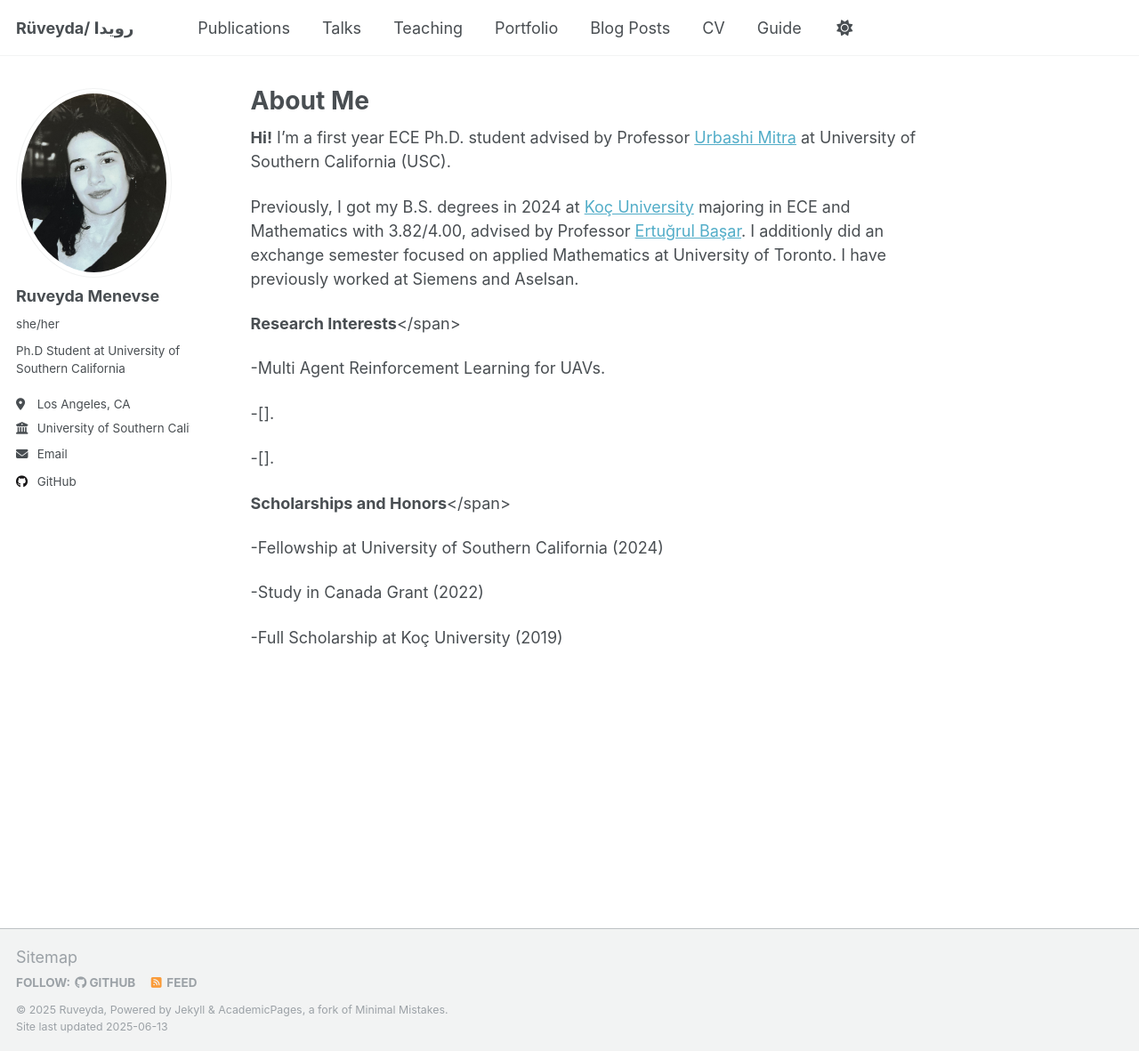
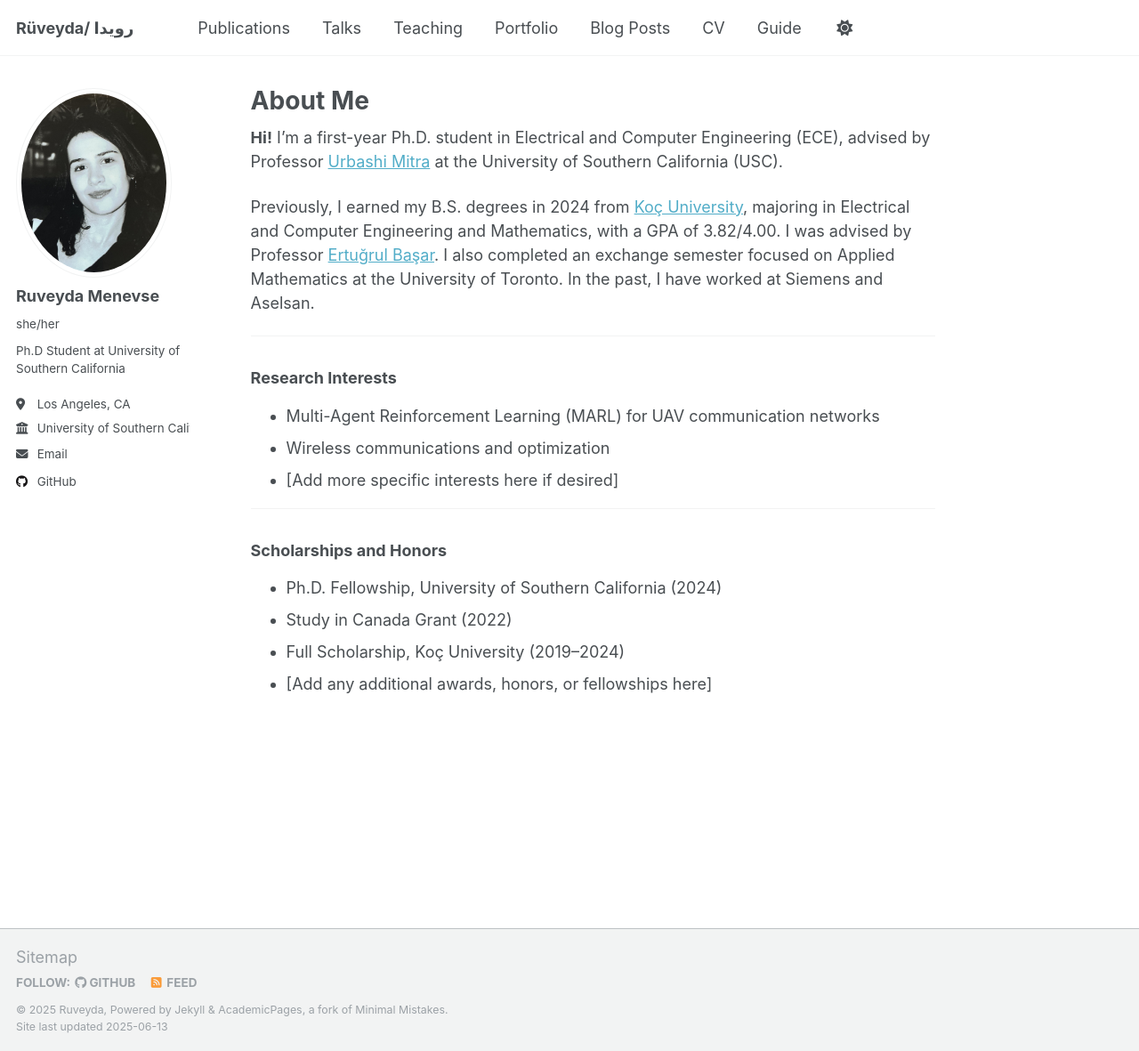
Before and after one commit to menevser/menevser.github.io, a Jekyll site: the page built from _pages/about.md, in a window 1280 px wide and 1181 px high. Shown: the whole window at 89% size. Built offline with Jekyll 4.4.1, drawn with Linux system fonts in a browser that asks for light colours.

Commit message:
Update about.md

```diff
--- a/_pages/about.md
+++ b/_pages/about.md
@@ -7,23 +7,23 @@ redirect_from:
   - /about.html
 ---
 
+**Hi!** I’m a first-year Ph.D. student in Electrical and Computer Engineering (ECE), advised by Professor [Urbashi Mitra](https://viterbi.usc.edu/directory/faculty/Mitra/Urbashi) at the University of Southern California (USC).
 
-**Hi!** I’m a first year ECE Ph.D. student advised by Professor [Urbashi Mitra](https://viterbi.usc.edu/directory/faculty/Mitra/Urbashi) at University of Southern California (USC).
+Previously, I earned my B.S. degrees in 2024 from [Koç University](https://www.ku.edu.tr/en/), majoring in Electrical and Computer Engineering and Mathematics, with a GPA of 3.82/4.00. I was advised by Professor [Ertuğrul Başar](https://www.tuni.fi/en/people/ertugrul-basar). I also completed an exchange semester focused on Applied Mathematics at the University of Toronto. In the past, I have worked at Siemens and Aselsan.
 
-Previously, I got my B.S. degrees in 2024 at [Koç University](https://www.ku.edu.tr/en/) majoring in ECE and Mathematics with 3.82/4.00, advised by Professor [Ertuğrul Başar](https://www.tuni.fi/en/people/ertugrul-basar). I additionly did an exchange semester focused on applied Mathematics at University of Toronto. I have previously worked at Siemens and Aselsan.
+---
 
-**Research Interests**</span>
+### Research Interests
 
--Multi Agent Reinforcement Learning for UAVs.
+- Multi-Agent Reinforcement Learning (MARL) for UAV communication networks
+- Wireless communications and optimization
+- [Add more specific interests here if desired]
 
--[].
+---
 
--[].
+### Scholarships and Honors
 
-**Scholarships and Honors**</span>
-
--Fellowship at University of Southern California (2024)
-
--Study in Canada Grant (2022)
-
--Full Scholarship at Koç University (2019)
+- Ph.D. Fellowship, University of Southern California (2024)
+- Study in Canada Grant (2022)
+- Full Scholarship, Koç University (2019–2024)
+- [Add any additional awards, honors, or fellowships here]
```
